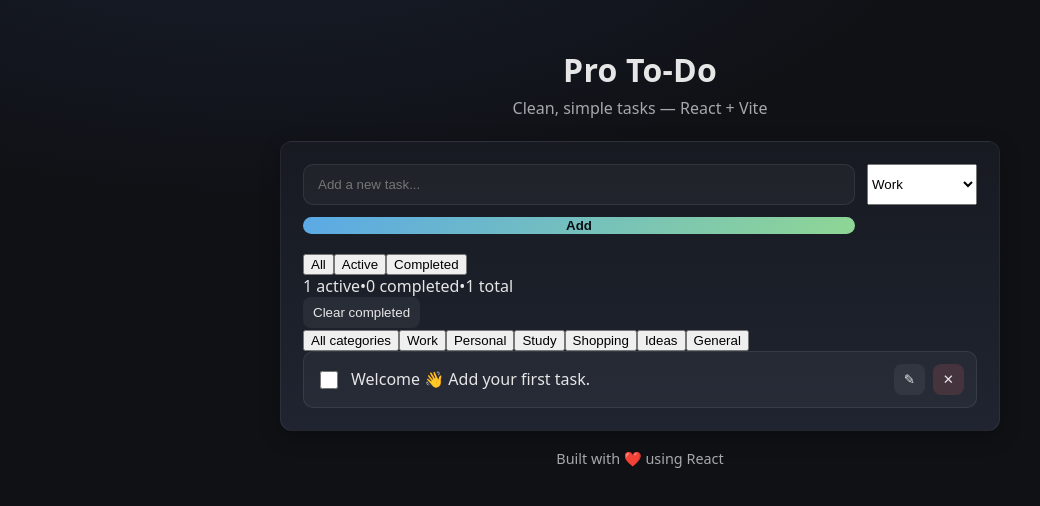
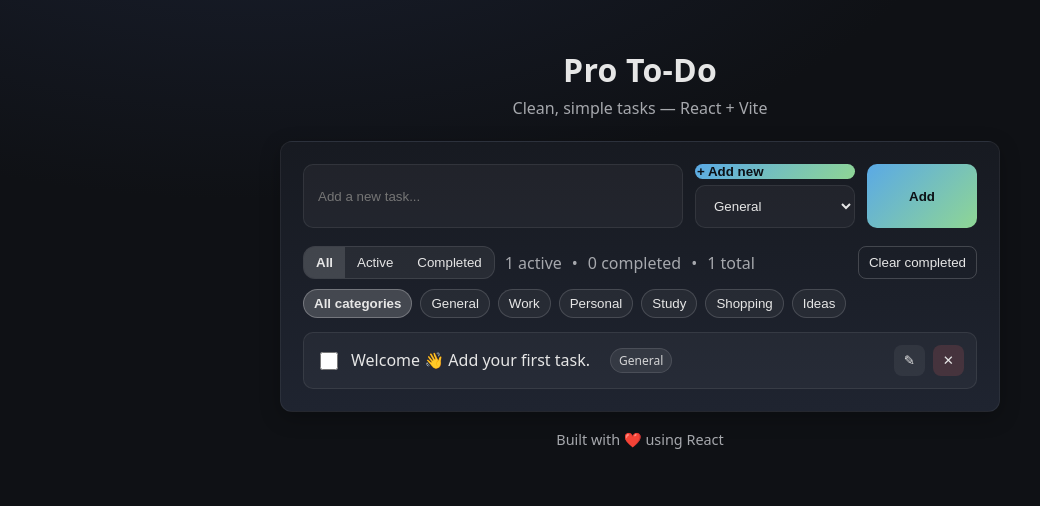
Before and after one commit to bax082024/TodoList-REACT, a React (Vite) app: page / in a window 1280 px wide. Shown: the top 506 px of the page, without its empty margins (0-1040 px from the left). Built offline with nearby package versions, Linux system fonts and the light colour scheme.

Commit message:
added category option

```diff
--- a/src/App.jsx
+++ b/src/App.jsx
@@ -1,68 +1,78 @@
-import { useState, useEffect, useMemo } from "react";
+import { useEffect, useMemo, useState } from "react";
 import TodoInput from "./components/TodoInput.jsx";
 import TodoList from "./components/TodoList.jsx";
 import FiltersBar from "./components/FiltersBar.jsx";
 
-const STORAGE_KEY = "pro-todo:v1";
-const CATEGORIES = ["Work", "Personal", "Study", "Shopping", "Ideas", "General"];
+const TODOS_KEY = "pro-todo:v1";
+const CATS_KEY = "pro-todo:cats:v1";
+const DEFAULT_CATEGORIES = ["General", "Work", "Personal", "Study", "Shopping", "Ideas"];
 
 export default function App() {
+  // Todos (with migration for missing category)
   const [todos, setTodos] = useState(() => {
     try {
-      const raw = localStorage.getItem(STORAGE_KEY);
-      if (raw) {
-        // migrate old items that might not have category
-        const parsed = JSON.parse(raw);
-        return parsed.map(t => ({ category: "General", ...t }));
-      }
+      const raw = localStorage.getItem(TODOS_KEY);
+      if (raw) return JSON.parse(raw).map(t => ({ category: "General", ...t }));
     } catch {}
     return [
       { id: crypto.randomUUID(), text: "Welcome 👋 Add your first task.", completed: false, createdAt: Date.now(), category: "General" }
     ];
   });
 
-  const [statusFilter, setStatusFilter] = useState("All");      // All | Active | Completed
-  const [categoryFilter, setCategoryFilter] = useState("All");  // All or one of CATEGORIES
+  // Categories
+  const [categories, setCategories] = useState(() => {
+    try {
+      const raw = localStorage.getItem(CATS_KEY);
+      if (raw) {
+        const arr = JSON.parse(raw);
+        return Array.isArray(arr) && arr.length ? arr : DEFAULT_CATEGORIES;
+      }
+    } catch {}
+    return DEFAULT_CATEGORIES;
+  });
 
-  useEffect(() => {
-    try { localStorage.setItem(STORAGE_KEY, JSON.stringify(todos)); } catch {}
-  }, [todos]);
+  // Filters
+  const [statusFilter, setStatusFilter] = useState("All");
+  const [categoryFilter, setCategoryFilter] = useState("All");
 
+  // Persist
+  useEffect(() => { localStorage.setItem(TODOS_KEY, JSON.stringify(todos)); }, [todos]);
+  useEffect(() => { localStorage.setItem(CATS_KEY, JSON.stringify(categories)); }, [categories]);
+
+  // CRUD
   function addTodo(text, category) {
     if (!text.trim()) return;
-    const todo = {
-      id: crypto.randomUUID(),
-      text: text.trim(),
-      completed: false,
-      createdAt: Date.now(),
-      category: category || "General"
-    };
-    setTodos(prev => [todo, ...prev]);
+    setTodos(prev => [
+      { id: crypto.randomUUID(), text: text.trim(), completed: false, createdAt: Date.now(), category: category || "General" },
+      ...prev
+    ]);
   }
-
-  function toggleTodo(id) {
-    setTodos(prev => prev.map(t => (t.id === id ? { ...t, completed: !t.completed } : t)));
-  }
-
-  function deleteTodo(id) {
-    setTodos(prev => prev.filter(t => t.id !== id));
-  }
-
-  function editTodo(id, newText) {
+  const toggleTodo = (id) => setTodos(prev => prev.map(t => (t.id === id ? { ...t, completed: !t.completed } : t)));
+  const deleteTodo = (id) => setTodos(prev => prev.filter(t => t.id !== id));
+  const editTodo = (id, newText) => {
     const text = newText.trim();
     if (!text) return;
     setTodos(prev => prev.map(t => (t.id === id ? { ...t, text } : t)));
+  };
+  const clearCompleted = () => setTodos(prev => prev.filter(t => !t.completed));
+
+  // Add a category (case-insensitive, dedup, title-case)
+  function addCategory(name) {
+    const cleaned = (name || "").trim();
+    if (!cleaned) return;
+    const exists = categories.some(c => c.toLowerCase() === cleaned.toLowerCase());
+    if (exists) return;
+    // optional title-case
+    const titled = cleaned[0].toUpperCase() + cleaned.slice(1);
+    setCategories(prev => [...prev, titled]);
+    setCategoryFilter(titled);
   }
 
-  function clearCompleted() {
-    setTodos(prev => prev.filter(t => !t.completed));
-  }
-
+  // Derived
   const stats = useMemo(() => {
     const total = todos.length;
     const active = todos.filter(t => !t.completed).length;
-    const completed = total - active;
-    return { total, active, completed };
+    return { total, active, completed: total - active };
   }, [todos]);
 
   const visibleTodos = useMemo(() => {
@@ -81,9 +91,14 @@ export default function App() {
       </header>
 
       <main>
-        <TodoInput onAdd={addTodo} categories={CATEGORIES} />
+        <TodoInput
+          onAdd={addTodo}
+          categories={categories}
+          onAddCategory={addCategory}
+        />
+
         <FiltersBar
-          categories={CATEGORIES}
+          categories={categories}
           statusFilter={statusFilter}
           setStatusFilter={setStatusFilter}
           categoryFilter={categoryFilter}
@@ -91,6 +106,7 @@ export default function App() {
           stats={stats}
           onClearCompleted={clearCompleted}
         />
+
         <TodoList
           todos={visibleTodos}
           onToggle={toggleTodo}
--- a/src/components/TodoInput.jsx
+++ b/src/components/TodoInput.jsx
@@ -1,13 +1,23 @@
-import { useState } from "react";
+import { useEffect, useState } from "react";
 
-export default function TodoInput({ onAdd, categories = [] }) {
+export default function TodoInput({ onAdd, categories = [], onAddCategory }) {
   const [value, setValue] = useState("");
   const [category, setCategory] = useState(categories[0] || "General");
+
+  // keep selected category valid if the list changes
+  useEffect(() => {
+    if (!categories.includes(category)) setCategory(categories[0] || "General");
+  }, [categories]);
 
   function handleSubmit(e) {
     e.preventDefault();
     onAdd(value, category);
     setValue("");
+  }
+
+  function handleAddCategory() {
+    const name = prompt("New category name:");
+    if (name) onAddCategory?.(name);
   }
 
   return (
@@ -19,6 +29,10 @@ export default function TodoInput({ onAdd, categories = [] }) {
         aria-label="New task"
       />
 
+      <div className="select-col">
+        <button type="button" className="link-btn" onClick={handleAddCategory}>
+          + Add new
+        </button>
         <select
           className="select"
           value={category}
@@ -29,6 +43,7 @@ export default function TodoInput({ onAdd, categories = [] }) {
             <option key={c} value={c}>{c}</option>
           ))}
         </select>
+      </div>
 
       <button type="submit">Add</button>
     </form>
--- a/src/components/TodoItem.jsx
+++ b/src/components/TodoItem.jsx
@@ -5,24 +5,14 @@ export default function TodoItem({ todo, onToggle, onDelete, onEdit }) {
   const [draft, setDraft] = useState(todo.text);
   const inputRef = useRef(null);
 
-  useEffect(() => {
-    if (editing) inputRef.current?.focus();
-  }, [editing]);
+  useEffect(() => { if (editing) inputRef.current?.focus(); }, [editing]);
 
-  function startEdit() {
-    setDraft(todo.text);
-    setEditing(true);
-  }
+  function startEdit() { setDraft(todo.text); setEditing(true); }
   function save() {
     setEditing(false);
-    if (draft.trim() !== "" && draft.trim() !== todo.text) {
-      onEdit(todo.id, draft);
-    }
+    if (draft.trim() && draft.trim() !== todo.text) onEdit(todo.id, draft);
   }
-  function onKeyDown(e) {
-    if (e.key === "Enter") save();
-    if (e.key === "Escape") setEditing(false);
-  }
+  function onKeyDown(e) { if (e.key === "Enter") save(); if (e.key === "Escape") setEditing(false); }
 
   return (
     <li className={`todo-item ${todo.completed ? "is-done" : ""} ${editing ? "is-editing" : ""}`}>
@@ -31,17 +21,15 @@ export default function TodoItem({ todo, onToggle, onDelete, onEdit }) {
           type="checkbox"
           checked={todo.completed}
           onChange={() => onToggle(todo.id)}
-          aria-label={todo.completed ? "Mark as not completed" : "Mark as completed"}
         />
 
         {!editing ? (
-          <span
-            className="text"
-            onDoubleClick={startEdit}
-            title="Double-click to edit"
-          >
-            {todo.text}
-          </span>
+          <>
+            <span className="text" onDoubleClick={startEdit} title="Double-click to edit">
+              {todo.text}
+            </span>
+            <span className={`badge`} data-cat={todo.category}>{todo.category}</span>
+          </>
         ) : (
           <input
             ref={inputRef}
@@ -57,23 +45,9 @@ export default function TodoItem({ todo, onToggle, onDelete, onEdit }) {
 
       <div className="todo-actions">
         {!editing && (
-          <button
-            className="btn"
-            onClick={startEdit}
-            aria-label="Edit task"
-            title="Edit"
-          >
-            ✎
-          </button>
+          <button className="btn" onClick={startEdit} title="Edit">✎</button>
         )}
-        <button
-          className="btn btn--danger"
-          aria-label="Delete task"
-          onClick={() => onDelete(todo.id)}
-          title="Delete"
-        >
-          ✕
-        </button>
+        <button className="btn btn--danger" onClick={() => onDelete(todo.id)} title="Delete">✕</button>
       </div>
     </li>
   );
--- a/src/components/TodoList.jsx
+++ b/src/components/TodoList.jsx
@@ -1,20 +1,11 @@
 import TodoItem from "./TodoItem.jsx";
 
 export default function TodoList({ todos, onToggle, onDelete, onEdit }) {
-  if (todos.length === 0) {
-    return <p className="empty">No tasks yet. Add one above.</p>;
-  }
-
+  if (todos.length === 0) return <p className="empty">No tasks found for this filter.</p>;
   return (
     <ul className="todo-list">
-      {todos.map((t) => (
-        <TodoItem
-          key={t.id}
-          todo={t}
-          onToggle={onToggle}
-          onDelete={onDelete}
-          onEdit={onEdit}
-        />
+      {todos.map(t => (
+        <TodoItem key={t.id} todo={t} onToggle={onToggle} onDelete={onDelete} onEdit={onEdit} />
       ))}
     </ul>
   );
--- a/src/styles.css
+++ b/src/styles.css
@@ -154,3 +154,112 @@ main {
   width: min(520px, 100%);
 }
 .todo-edit-input:focus { box-shadow: var(--ring); }
+
+/* Input bar now has a select column */
+.todo-input {
+  display: grid;
+  grid-template-columns: 1fr 160px 110px;
+  gap: 12px;
+  margin-bottom: 18px;
+}
+.select {
+  background: rgba(255,255,255,.04);
+  border: 1px solid rgba(255,255,255,.08);
+  border-radius: 10px;
+  padding: 12px 14px;
+  color: var(--text);
+  outline: none;
+}
+.select:focus { box-shadow: var(--ring); }
+
+/* Filters */
+.filters { margin-bottom: 14px; display: grid; gap: 10px; }
+.filters__row {
+  display: grid;
+  grid-template-columns: auto 1fr auto;
+  gap: 10px;
+  align-items: center;
+}
+
+.segmented {
+  display: inline-flex;
+  background: rgba(255,255,255,.06);
+  border: 1px solid rgba(255,255,255,.10);
+  border-radius: 12px;
+  overflow: hidden;
+}
+.segmented__btn {
+  padding: 8px 12px;
+  background: transparent;
+  color: var(--text);
+  border: none;
+  cursor: pointer;
+}
+.segmented__btn.is-active {
+  background: rgba(255,255,255,.12);
+  font-weight: 700;
+}
+
+.counts { color: var(--muted); display: flex; gap: 10px; align-items: center; }
+.btn--ghost { background: transparent; border: 1px solid rgba(255,255,255,.18); }
+
+/* Category chip bar */
+.chipbar {
+  display: flex;
+  gap: 8px;
+  flex-wrap: wrap;
+}
+.chip {
+  padding: 6px 10px;
+  border-radius: 999px;
+  border: 1px solid rgba(255,255,255,.15);
+  background: rgba(255,255,255,.05);
+  color: var(--text);
+  cursor: pointer;
+}
+.chip--active {
+  background: rgba(255,255,255,.18);
+  border-color: rgba(255,255,255,.25);
+  font-weight: 700;
+}
+
+/* Category badge on each item */
+.badge {
+  margin-left: 10px;
+  padding: 3px 8px;
+  border-radius: 999px;
+  font-size: 12px;
+  opacity: .9;
+  background: rgba(255,255,255,.08);
+  border: 1px solid rgba(255,255,255,.12);
+}
+.badge[data-cat="Work"] { background: rgba(90,169,230,.15); border-color: rgba(90,169,230,.35); }
+.badge[data-cat="Personal"] { background: rgba(255,107,107,.15); border-color: rgba(255,107,107,.35); }
+.badge[data-cat="Study"] { background: rgba(143,214,148,.15); border-color: rgba(143,214,148,.35); }
+.badge[data-cat="Shopping"] { background: rgba(255,214,102,.15); border-color: rgba(255,214,102,.35); }
+.badge[data-cat="Ideas"] { background: rgba(186,153,255,.18); border-color: rgba(186,153,255,.35); }
+
+/* Responsive */
+@media (max-width: 700px) {
+  .todo-input { grid-template-columns: 1fr 1fr; }
+  .todo-input button { grid-column: span 2; }
+  .filters__row { grid-template-columns: 1fr; gap: 8px; }
+  .counts { order: 3; }
+}
+
+/* Column that stacks the 'Add new' button above the select */
+.select-col {
+  display: flex;
+  flex-direction: column;
+  gap: 6px;
+}
+
+.link-btn {
+  background: transparent;
+  border: none;
+  color: var(--muted);
+  text-align: left;
+  padding: 0 2px;
+  cursor: pointer;
+}
+.link-btn:hover { color: var(--text); text-decoration: underline; }
```
Lines whose indentation alone changed are shown as unchanged.
